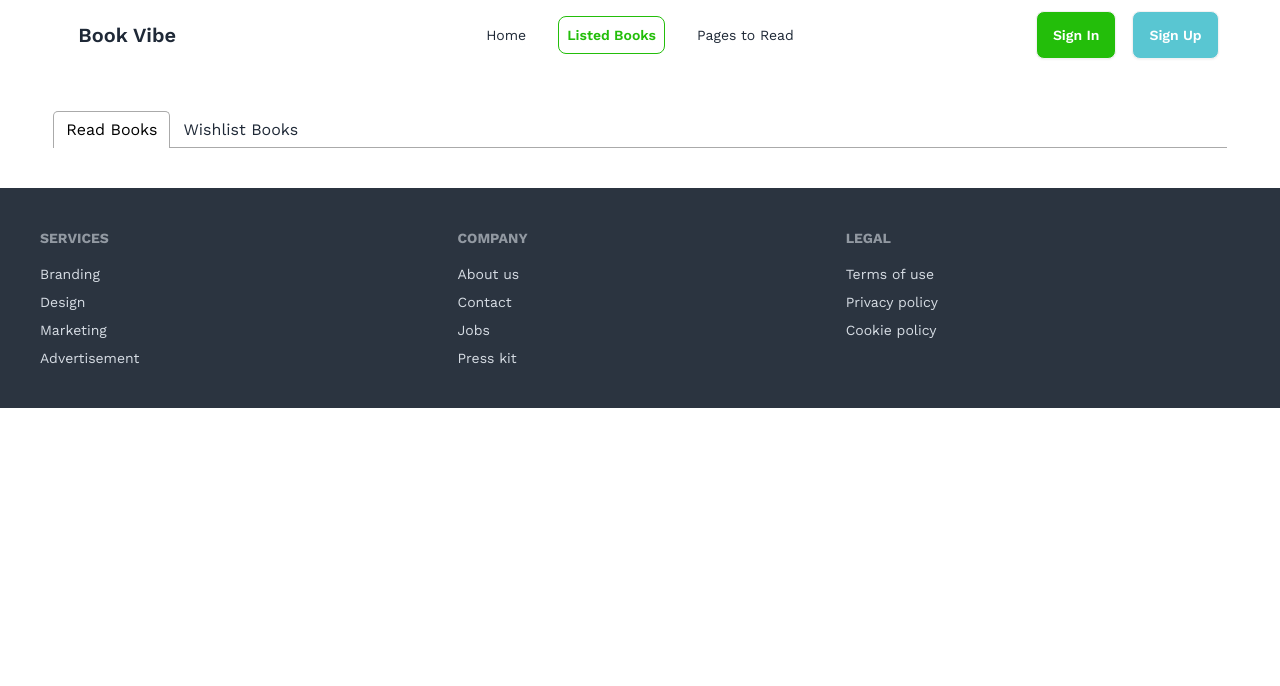
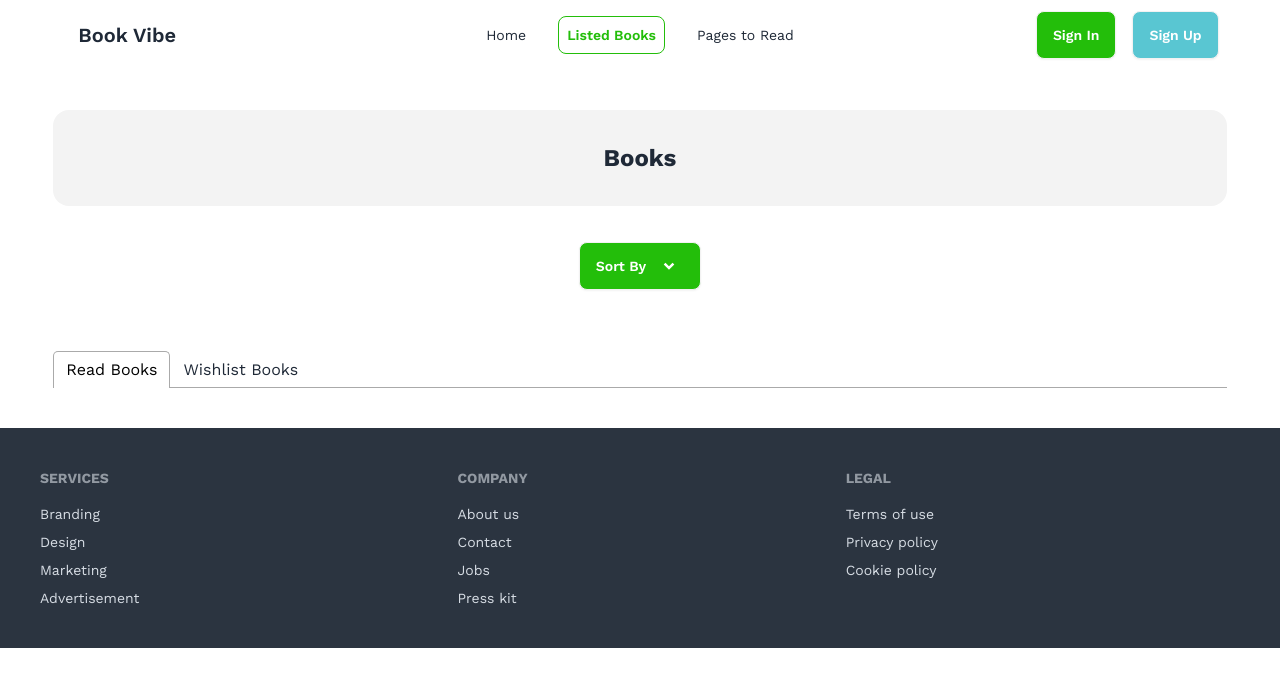
Before and after one commit to RaiyanJiyon/Book-Vibe, a React (Vite) app: page /ListedBooks in a window 1280 px wide. Shown: the top 686 px of the page. Built offline with nearby package versions, Linux system fonts and the light colour scheme.

Commit message:
Added Sort By button design

```diff
--- a/package.json
+++ b/package.json
@@ -15,6 +15,7 @@
     "react": "^18.3.1",
     "react-dom": "^18.3.1",
     "react-helmet-async": "^2.0.5",
+    "react-icons": "^5.3.0",
     "react-router-dom": "^6.27.0",
     "react-tabs": "^6.0.2",
     "react-toastify": "^10.0.6",
--- a/src/components/ListedBooks/ListedBooks.jsx
+++ b/src/components/ListedBooks/ListedBooks.jsx
@@ -1,9 +1,10 @@
 import React, { useEffect, useState } from "react";
-import { useLoaderData } from "react-router-dom";
+import { Link, useLoaderData } from "react-router-dom";
 import { Tab, Tabs, TabList, TabPanel } from "react-tabs";
 import "react-tabs/style/react-tabs.css";
 import { getToReadList, getToWishList } from "../../utility/addToDB";
 import { Helmet } from "react-helmet-async";
+import { RiArrowDropDownLine } from "react-icons/ri";
 
 const ListedBooks = () => {
   const [booksList, setBooksList] = useState([]);
@@ -34,6 +35,21 @@ const ListedBooks = () => {
       <Helmet>
         <title>Listed Book | Book Vibe</title>
       </Helmet>
+
+      <div className="bg-[#1313130D] rounded-2xl">
+        <h2 className="text-2xl font-bold text-center py-8">Books</h2>
+      </div>
+
+      {/* sort by button */}
+      <div className="dropdown mt-8 mb-14 flex justify-center">
+        <div tabIndex={0} role="button" className="btn bg-[#23BE0A] text-white font-semibold rounded-lg m-1">Sort By <RiArrowDropDownLine className="text-3xl" /></div>
+        <ul tabIndex={0} className="dropdown-content menu bg-[#1313130D] rounded-box z-[1] w-52 mt-14 shadow">
+          <Link>Rating</Link>
+          <Link>Number of pages</Link>
+          <Link>Publisher year</Link>
+        </ul>
+      </div>
+
       <Tabs>
         <TabList>
           <Tab>Read Books</Tab>
```
Also changed, not shown: 1 other file (tests, documents, lock files or other folders).
